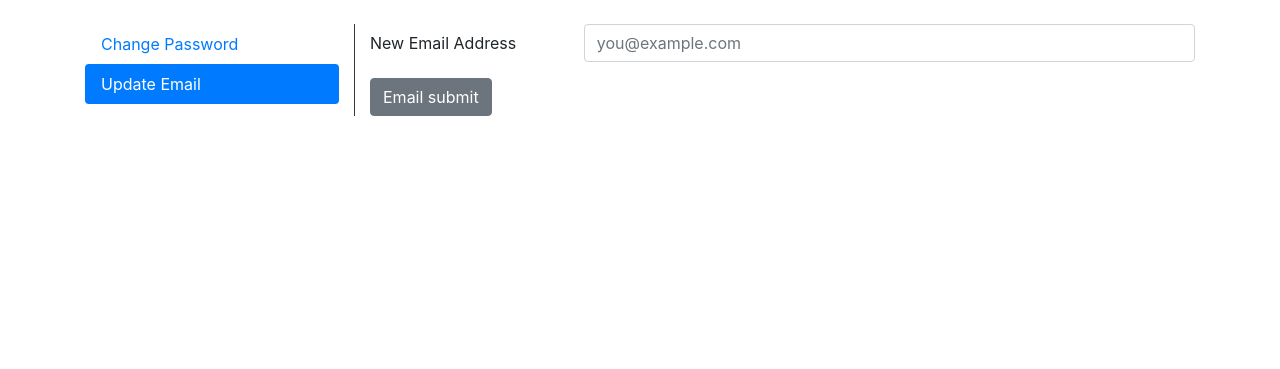
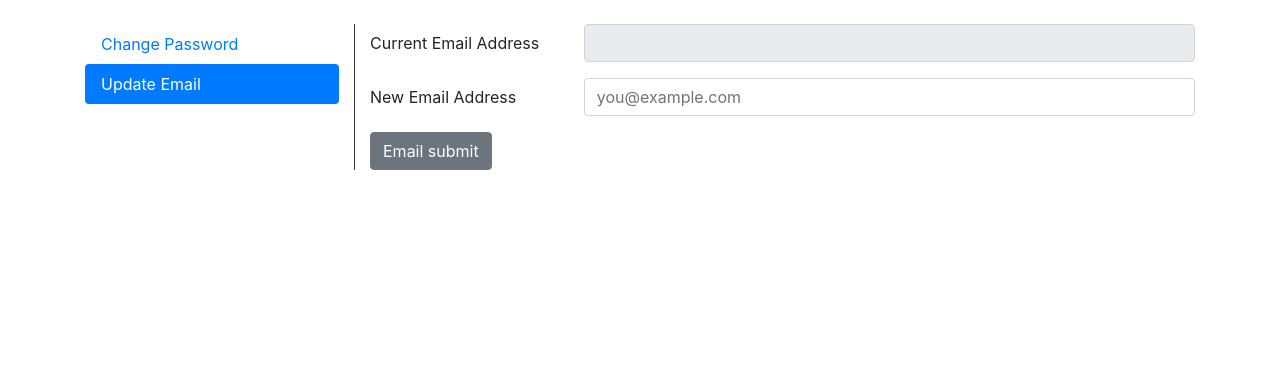
Before and after one commit to SubSixSolutions/athlessary, a Python web app: template templates/user_settings.html in a window 1280 px wide, after a click on "Update Email". Shown: the part 56-425 px from the top of the page. Run offline with Jinja, Linux system fonts and the light colour scheme; the template is opened without the code that fills it, so the values that code supplies are empty, except form fields; form fields are guessed from the names that the template uses; some libraries are stand-ins or nearby versions.

Commit message:
show current email address in settings

```diff
--- a/templates/user_settings.html
+++ b/templates/user_settings.html
@@ -155,6 +155,12 @@
             <form method="POST">
               {{email_form.csrf_token(id='tag1')}}
               <div class="form-group row">
+                <label for="" class="col-sm-3 col-form-label">Current Email Address</label>
+                <div class="col-sm-9">
+                  <input disabled type="text" name="old_email" value="{{current_user.email}}" class="form-control">
+                </div>
+              </div>
+              <div class="form-group row">
                 <label for="staticEmail" class="col-sm-3 col-form-label">New Email Address</label>
                 <div class="col-sm-9">
                   {{email_form.email(class_="form-control", placeholder="you@example.com", autocomplete="email")}}
```
